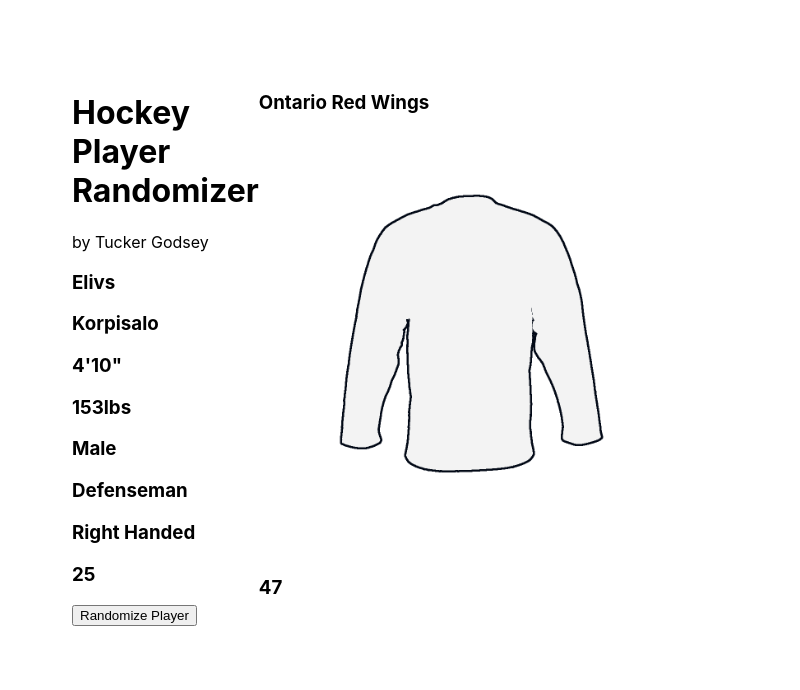
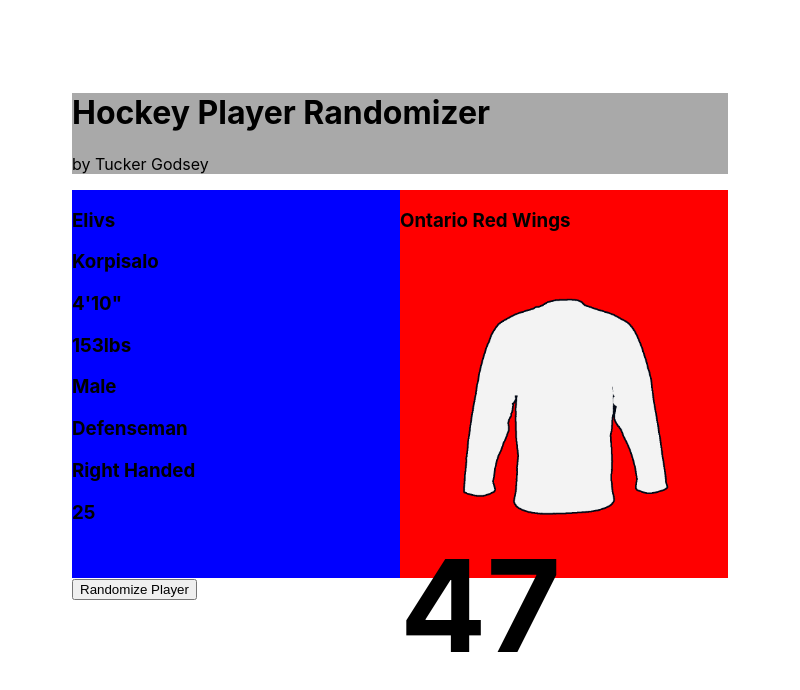
Before and after one commit to godseyte/Hockey-Player-Randomizer, an Electron app: page src/index.html in a window 800 px wide. Drawn offline with Linux system fonts and the light colour scheme.

Commit message:
More Style Work

```diff
--- a/src/index.css
+++ b/src/index.css
@@ -2,6 +2,30 @@ body {
   font-family: -apple-system, BlinkMacSystemFont, 'Segoe UI', Roboto, Helvetica,
     Arial, sans-serif;
   margin: 5%;
-  max-width: 38rem;
   padding: 2rem;
 }
+
+h3#jerseyNumber {
+  top: 50%;
+  left: 50%;
+  font-size: 800%;
+  position: absolute;
+}
+
+div#LogoBar {
+  width: 100%;
+  background: darkgray;
+}
+
+div#LeftBody, div#RightBody {
+  width: 50%;
+  float: left;
+}
+
+div#LeftBody {
+  background: blue;
+}
+
+div#RightBody {
+  background: red;
+}
--- a/src/index.html
+++ b/src/index.html
@@ -8,15 +8,16 @@
   </head>
   <body>
 
-    <div id="MainBody" style="display:inline-flex; width: 100%;" >
+    <div id="LogoBar">
 
-      <div id="LeftBody" style="float: left">
+      <h1>Hockey Player Randomizer</h1>
+      <p>by Tucker Godsey</p>
 
-        <div id="Title" style="justify-content: left;">
-          <h1>Hockey Player Randomizer</h1>
-          <p>by Tucker Godsey</p>
-        </div>
+     </div>
 
+    <div id="MainBody" style="display: inline-flex; width: 100%;" >
+
+      <div id="LeftBody">
 
         <div id="PlayerName">
           <h3 id="firstName"></h3>
@@ -35,23 +36,21 @@
 
       </div>
 
-      <div id="RightBody" style="float: right; position: relative;">
+      <div id="RightBody">
 
         <div id="Jersey Comtainer">
 
-          <div style="margin: auto">
+          <div style="margin: auto; justify-content: center; align-items: center;">
 
             <h3 id="city" style="display: inline-block;"></h3>
             <h3 id="teamName" style="display: inline-block;"></h3>
 
           </div>
 
+          <div>
 
-          <img src="Images/JerseyBlank.png" style="width: 100%;">
-
-          <div style="position: absolute">
-
-            <h3 id="jerseyNumber" style="top: 50%; left: 50%"></h3>
+            <img src="Images/JerseyBlank.png" style="width: 100%; height: auto; display: block;">
+            <h3 id="jerseyNumber"></h3>
 
           </div>
 
```
